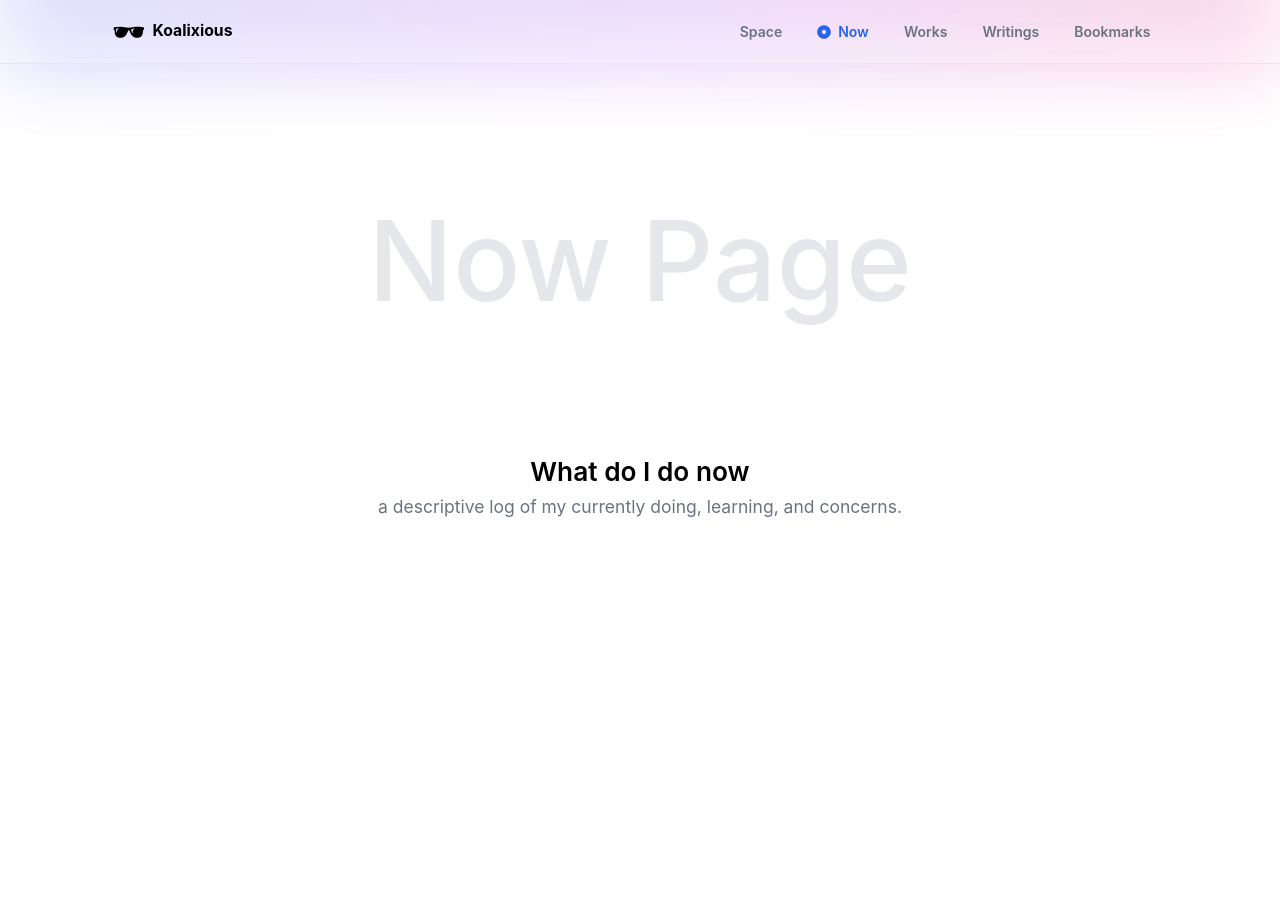
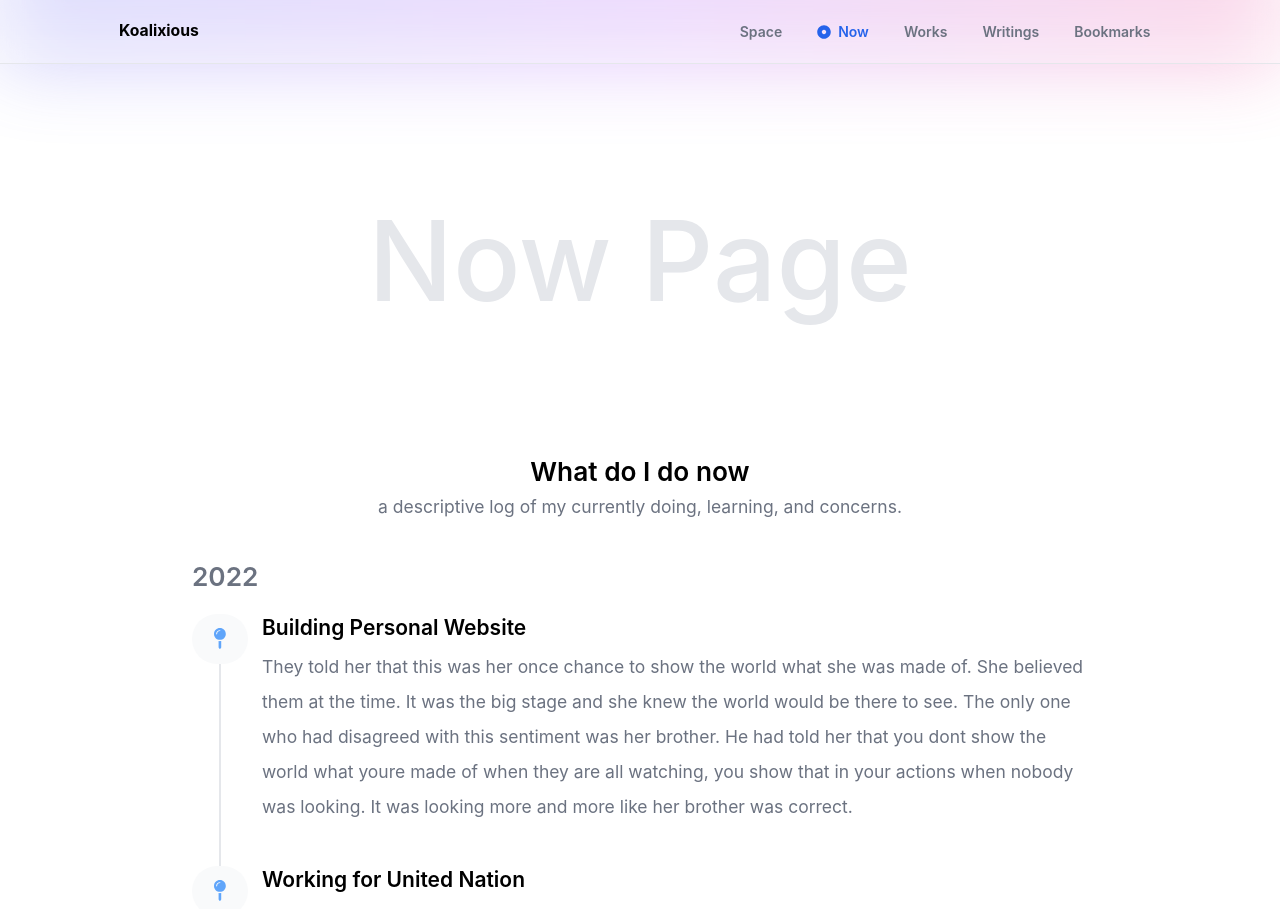
Before and after one commit to koalicioous/koalixious, a Next.js app: page /now in a window 1280 px wide. Shown: the top 909 px of the page. Built offline with nearby package versions, Linux system fonts and the light colour scheme.

Commit message:
now page base

```diff
--- a/components/navbar.tsx
+++ b/components/navbar.tsx
@@ -61,8 +61,8 @@ export default function Navbar(){
     const keyboardHandler = (event: any) => {
         if (event.key === "Escape") return setModal(false);
         const action = MENUS.map(({link,key}) => ({link,key})).find((item) => item.key === event.key)
-        if (action?.link === router.pathname) setModal(false)
-        if (action) router.push(action.link)
+        if (action?.link === router.pathname) return setModal(false)
+        if (action) return router.push(action.link)
     }
 
     return (
@@ -71,7 +71,6 @@ export default function Navbar(){
                 <section className="mx-4 sm:mx-8 md:mx-10 xl:mx-32 py-4 flex items-center justify-between">
                     <Link href="/">
                         <a className="flex items-center">
-                            <span className="text-2xl md:text-4xl hidden sm:block">🕶</span>
                             <span  className="font-bold text-sm md:text-lg ml-2">Koalixious</span>
                         </a>
                     </Link>
--- /dev/null
+++ b/components/now/items.tsx
@@ -0,0 +1,45 @@
+import { FontAwesomeIcon } from '@fortawesome/react-fontawesome';
+import { faMapPin } from '@fortawesome/free-solid-svg-icons';
+
+const ITEMS = [
+    {
+        year: '2022',
+        title: 'Building Personal Website',
+        content: 'They told her that this was her once chance to show the world what she was made of. She believed them at the time. It was the big stage and she knew the world would be there to see. The only one who had disagreed with this sentiment was her brother. He had told her that you dont show the world what youre made of when they are all watching, you show that in your actions when nobody was looking. It was looking more and more like her brother was correct.'
+    },
+    {
+        year: '2022',
+        title: 'Working for United Nation',
+        content: 'They told her that this was her once chance to show the world what she was made of. She believed them at the time. It was the big stage and she.They told her that this was her once chance to show the world what she was made of. She believed them at the time. It was the big stage and she .They told her that this was her once chance to show the world what she was made of. She believed them at the time. It was the big stage and she '
+    }
+]
+
+export default function Items(){
+    return (
+        <section className="mt-12 max-w-5xl mx-auto">
+            <h1 className='text-3xl font-semibold text-gray-500 mb-6'>2022</h1>
+            <ul>
+                {
+                    ITEMS.map((item) => {
+                        return (
+                            <li key={item.title} className="flex">
+                                <div className="flex items-center justify-center flex-col mr-4">
+                                    <div className='p-4 rounded-full bg-gray-50 md:text-2xl w-12 h-12 md:w-16 md:h-16 flex items-center justify-center text-blue-400'>
+                                        <FontAwesomeIcon icon={faMapPin} />
+                                    </div>
+                                    <div className='h-full bg-gray-200' style={{width: '2px'}}>
+
+                                    </div>
+                                </div>
+                                <div className="mb-12">
+                                    <h1 className='text-2xl font-semibold'>{ item.title }</h1>
+                                    <p className='text-sm md:text-xl mt-2 leading-relaxed md:leading-loose text-gray-500'>{ item.content}</p>
+                                </div>
+                            </li>
+                        )
+                    })
+                }
+            </ul>
+        </section>
+    )
+}
--- a/pages/now.tsx
+++ b/pages/now.tsx
@@ -1,11 +1,13 @@
 import DefaultLayout from '../components/layouts/default'
 import Heading from '../components/heading'
+import Items from '../components/now/items'
 
 export default function Now(){
   return (
     <DefaultLayout>
       <main className='max-w-7xl mx-auto'>
         <Heading title='Now Page' subtitle='What do I do now' description='a descriptive log of my currently doing, learning, and concerns.' />
+        <Items />
       </main>
     </DefaultLayout>
   )
```
